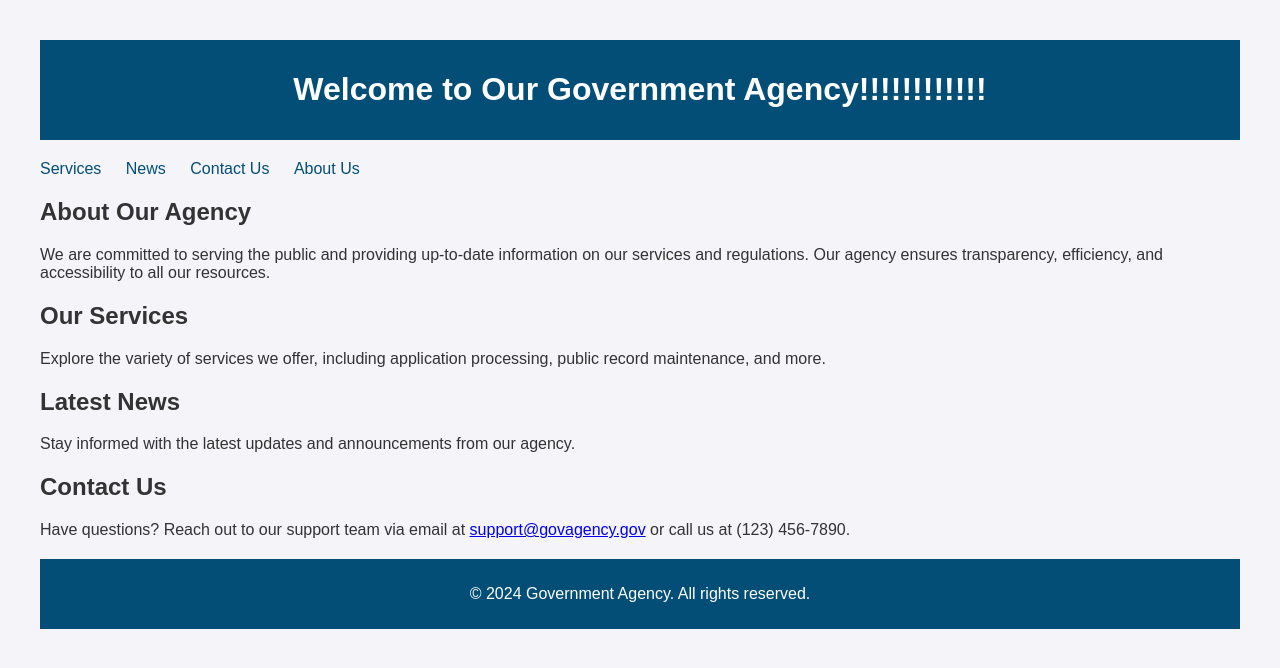
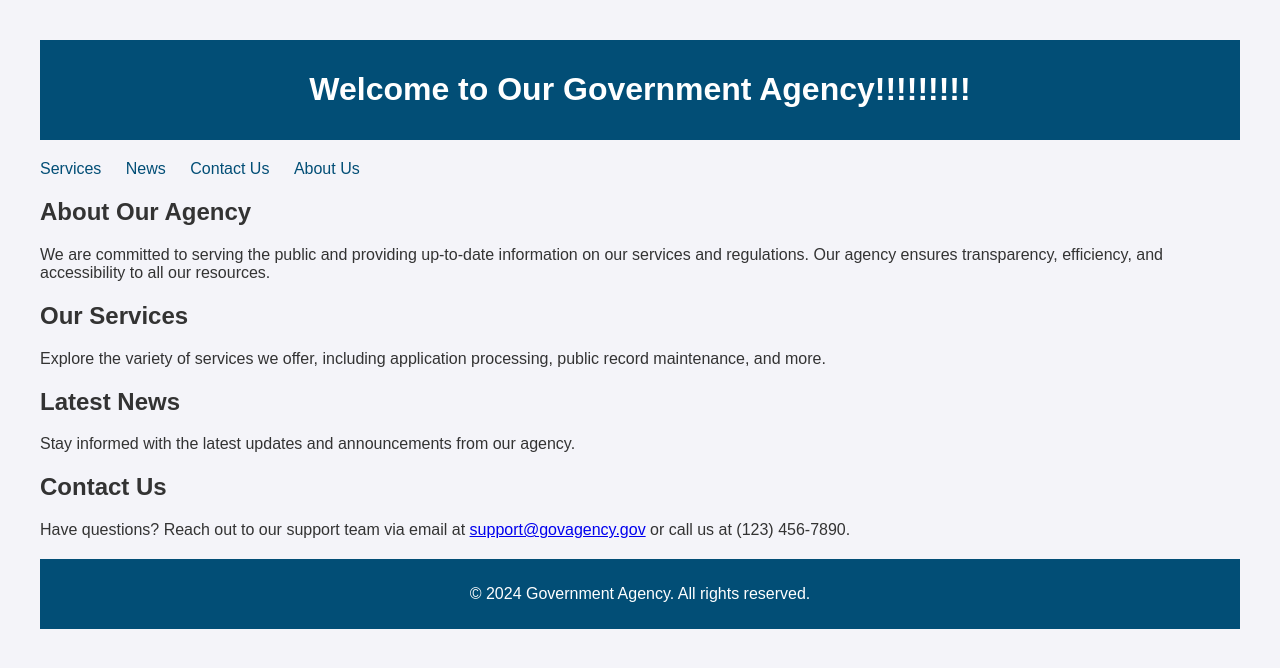
Before and after one commit to mpinho16/devhawks, a plain HTML site: page index.html in a window 1280 px wide. Drawn offline with Linux system fonts and the light colour scheme.

Commit message:
Update index.html

```diff
--- a/index.html
+++ b/index.html
@@ -46,7 +46,7 @@
 </head>
 <body>
     <header>
-        <h1>Welcome to Our Government Agency!!!!!!!!!!!!</h1>
+        <h1>Welcome to Our Government Agency!!!!!!!!!</h1>
     </header>
     <nav>
         <ul>
```
